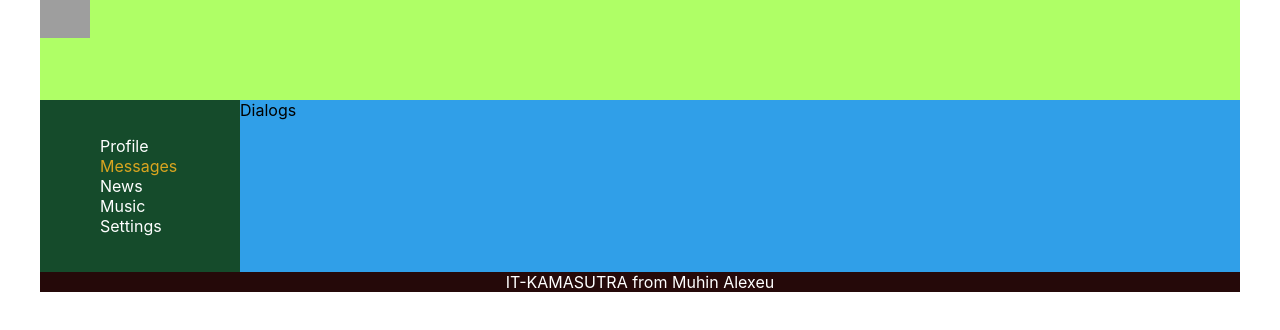
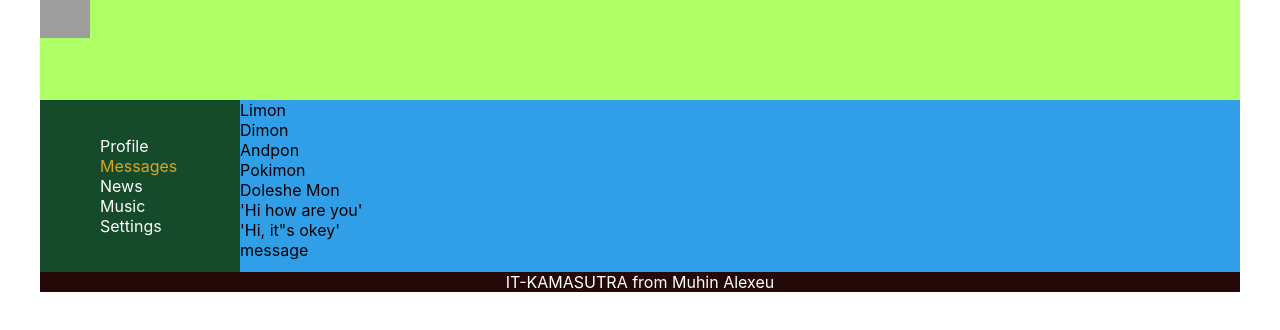
Before and after one commit to AlexMuhin-IT/Social-Network, a React (Create React App) app: page /dialogs in a window 1280 px wide. Shown: the top 330 px of the page. Built offline with nearby package versions, Linux system fonts and the light colour scheme; grey boxes are pictures that could not be loaded.

Commit message:
add className work is dialog

```diff
--- a/src/App.tsx
+++ b/src/App.tsx
@@ -19,8 +19,8 @@ function App() {
                 <Navbar/>
                 <div className="app-wrapper-content">
                     <Routes>
+                        <Route path="/profile" Component={Profile}/>
                         <Route path="/dialogs" Component={Dialogs}/>
-                        <Route path="/profile" Component={Profile}/>
                         <Route path="/news" Component={News}/>
                         <Route path="/music" Component={Music}/>
                         <Route path="/settings" Component={Settings}/>
--- a/src/components/Dialogs/Dialogs.jsx
+++ b/src/components/Dialogs/Dialogs.jsx
@@ -1,10 +1,21 @@
 import React from 'react';
-// import s from './News.css';
+import s from './Dialogs.module.css';
 
-export const Dialogs = ()=>{
-    return(
-        <div>
-            Dialogs
+export const Dialogs = () => {
+    return (
+        <div className={s.dialogs}>
+            <div className={s.dialog}>
+                <div className={s.dialog_user}>Limon</div>
+                <div className={s.dialog_user}>Dimon</div>
+                <div className={s.dialog_user}>Andpon</div>
+                <div className={s.dialog_user}>Pokimon</div>
+                <div className={s.dialog_user}>Doleshe Mon</div>
+            </div>
+                <div className={s.messages}>
+                    <div className={s.message}>'Hi how are you'</div>
+                    <div className={s.message}>'Hi, it"s okey'</div>
+                    <div className={s.message}>message</div>
+                </div>
         </div>
     )
 }
--- a/src/components/Dialogs/Dialogs.module.css
+++ b/src/components/Dialogs/Dialogs.module.css
@@ -0,0 +1,9 @@
+.dialogs{
+
+}
+.dialog{
+
+}
+.dialog_user{
+
+}
```
